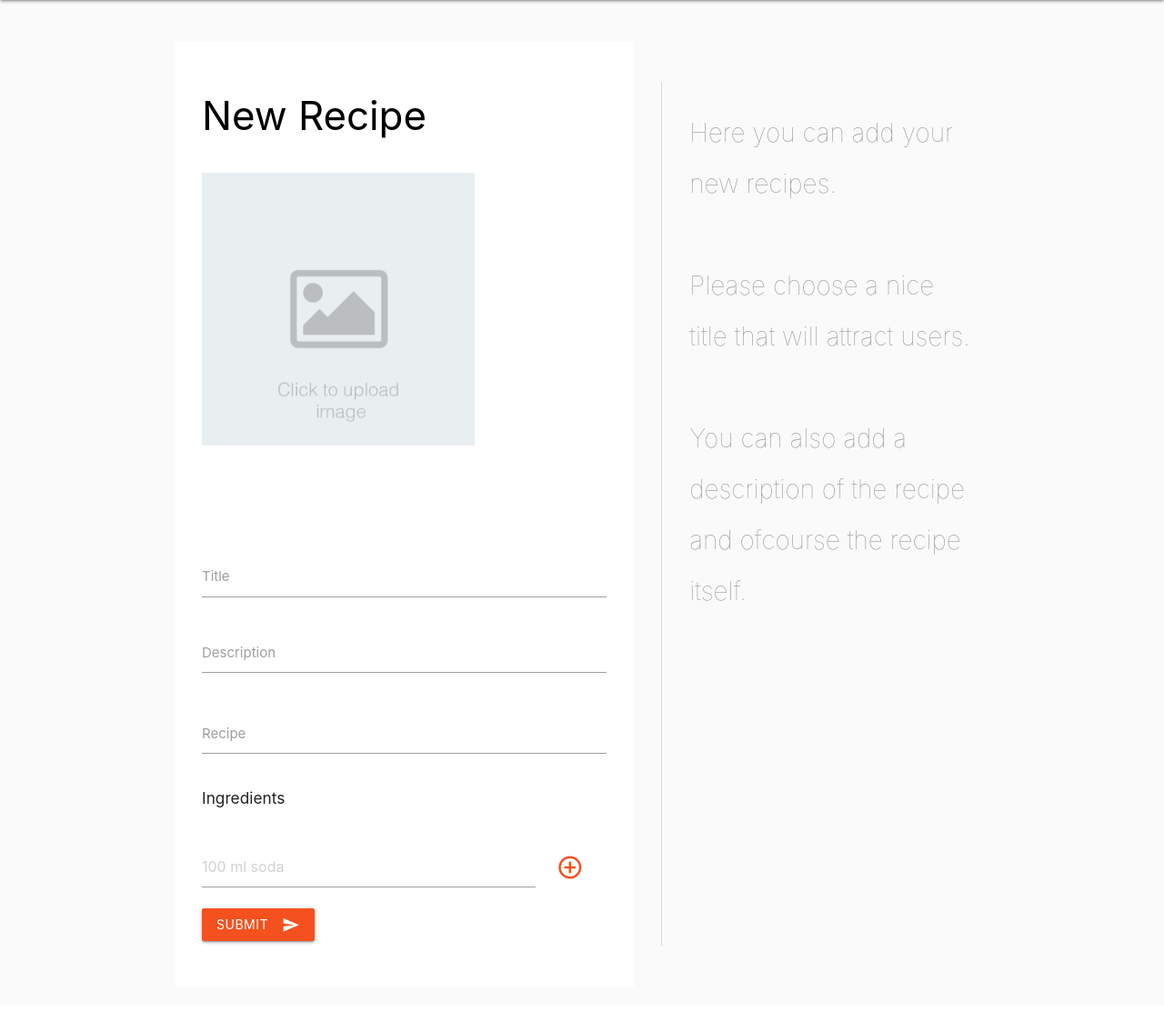
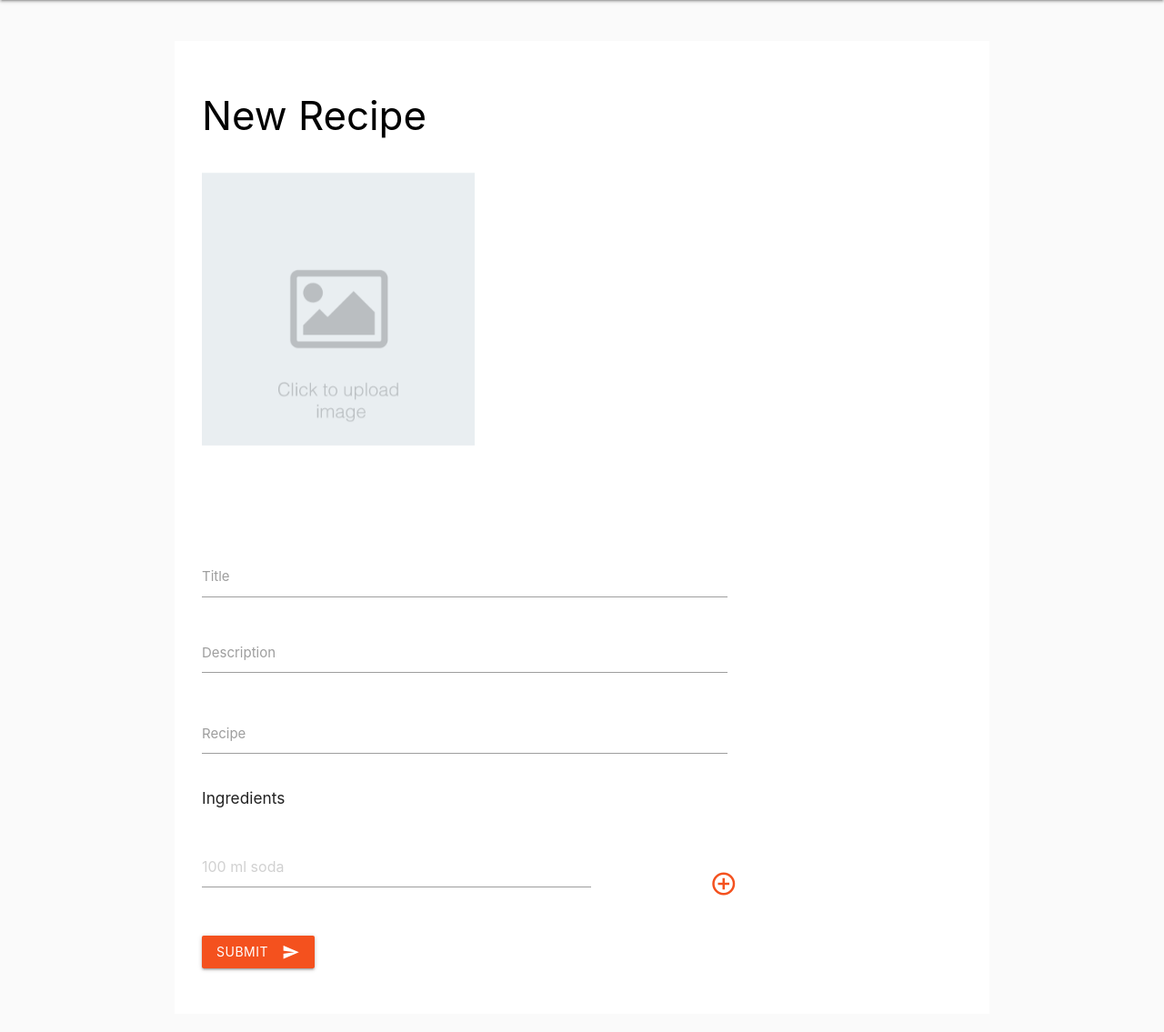
Before and after one commit to Code-Institute-Submissions/ci-3rd-milestone, a Flask app: page /recipe in a window 1280 px wide. Shown: the part 64-1199 px from the top of the page at 91% size. Before the commit the page ends 1104 px from the top, so only its background shows below. Run offline with Flask 2, Linux system fonts and the light colour scheme.

Commit message:
Small UX improvements

```diff
--- a/lib/db.py
+++ b/lib/db.py
@@ -882,7 +882,8 @@ def get_ratings(recipe_id, user_id=None):
 
             result = {
                 "ratings": ratings,
-                "average": round(averageRating, 1),
+                "average": str(round(averageRating, 1)) + ' out of 5 stars',
+                "total": str(len(ratings)) + ' ratings' if len(ratings) != 1 else str(len(ratings)) + ' rating',
                 "user_rating": None
             }
 
--- a/static/css/styles.css
+++ b/static/css/styles.css
@@ -401,6 +401,18 @@ nav {
 .recipe-line {
     display: flex;
     align-items: center;
+    max-width: 600px;
+    position: relative;
+}
+
+.recipe-line-description {
+    width: 100%;
+    max-width: 450px;
+}
+
+.recipe-line-icon {
+    position: absolute;
+    right: 0;
 }
 
 .recipe-line i:hover {
--- a/static/js/main.js
+++ b/static/js/main.js
@@ -651,10 +651,10 @@ const addRecipeLine = element => {
     // Insert new line
     const htmlLine = `
     <div class="row recipe-line" style="margin-bottom: 0">
-        <div class="input-field col s10">
+        <div class="input-field col recipe-line-description">
         <input id="last_name" type="text" class="validate" placeholder="Extra ingredient">
         </div>
-        <div class="col s2"><i class="small material-icons deep-orange-text text-darken-1 right-align"
+        <div class=""><i class="recipe-line-icon small material-icons deep-orange-text text-darken-1 right-align"
             onclick="TE.addRecipeLine(this)">add_circle_outline</i>
         </div>
     </div>`;
--- a/templates/new-recipe.html
+++ b/templates/new-recipe.html
@@ -9,7 +9,7 @@
 {% block content %}
 <div class="container">
   <div class="row valign-wrapper" style="align-items:unset; margin-top:3rem">
-    <div class="col m12 l7 new-recipe-info-container">
+    <div class="col s12 new-recipe-info-container">
       <div class="row">
         <div class="col s12 title">
           <h3>New Recipe</h3>
@@ -25,19 +25,19 @@
           </label>
         </div>
       </div>
-      <div class="row" style="margin-top:100px; margin-bottom: 0">
+      <div class="row" style="margin-top:100px; margin-bottom: 0; max-width: 600px;">
         <div class="input-field col s12">
           <input id="title" type="text" name="title">
           <label for="title">Title</label>
         </div>
       </div>
-      <div class="row" style="margin-bottom: 0">
+      <div class="row" style="margin-bottom: 0; max-width: 600px;">
         <div class="input-field col s12">
           <textarea id="textarea1" class="materialize-textarea" data-length="250" name="description"></textarea>
           <label for="textarea1">Description</label>
         </div>
       </div>
-      <div class="row" style="margin-bottom: 0">
+      <div class="row" style="margin-bottom: 0; max-width: 600px;">
         <div class="input-field col s12">
           <textarea id="textarea2" class="materialize-textarea" data-length="500" name="recipe"></textarea>
           <label for="textarea2">Recipe</label>
@@ -49,14 +49,14 @@
         </div>
       </div>
       <div class="row recipe-line" style="margin-bottom: 0">
-        <div class="input-field col s10">
+        <div class="input-field col recipe-line-description">
           <input id="last_name" type="text" class="validate" placeholder="100 ml soda">
         </div>
-        <div class="col s2"><i class="small material-icons deep-orange-text text-darken-1 right-align"
+        <div class=""><i class="recipe-line-icon small material-icons deep-orange-text text-darken-1 right-align"
             onclick="TE.addRecipeLine(this)">add_circle_outline</i>
         </div>
       </div>
-      <div class="row">
+      <div class="row" style="margin-top: 2rem;">
         <div class="col s12">
           <button class="btn waves-effect waves-light btn deep-orange darken-1" type="submit" name="action"
             onclick="TE.addRecipe(this)">Submit
@@ -64,11 +64,6 @@
           </button>
         </div>
       </div>
-    </div>
-    <div class="col l5 hide-on-med-and-down side-note left-border">
-      <p>Here you can add your new recipes. <br><br>Please choose a nice title that will attract users.<br><br> You can
-        also
-        add a description of the recipe and ofcourse the recipe itself.</p>
     </div>
   </div>
 </div>
--- a/templates/recipe.html
+++ b/templates/recipe.html
@@ -50,7 +50,7 @@
               <input type="radio" name="rating" value="1" id="1" onclick="TE.updateRating(this)"><label
                 for="1">☆</label>
             </div>
-            <div>avg: {{rating.average}} / 5.0</div>
+            <div style="white-space: pre-line">{{rating.average}}<br />{{rating.total}}</div>
           </div>
         </div>
       </div>
```
Also changed, not shown: templates/edit-recipe.html (+8 -13 lines), static/js/app.bundle.js.
